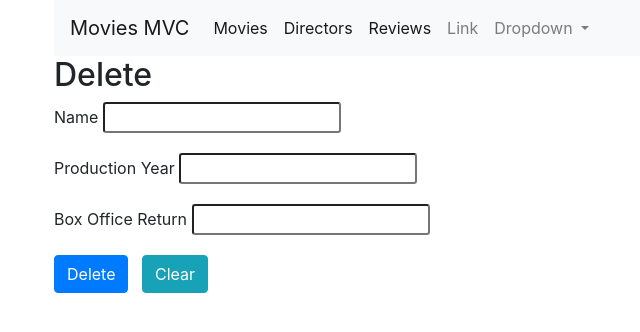
After one commit to Guruknar/MoviesMvcWissen-master, an ASP.NET MVC app: template 036_MoviesMvcWissen/Views/Movies/Delete.cshtml in a window 1280 px wide. The commit adds this page. Shown: the top 332 px of the page, without its empty margins (31-671 px from the left). Run offline with ASP.NET Core 8 and stand-ins for ASP.NET MVC 5, Linux system fonts and the light colour scheme; the template is opened without the code that fills it, so the values that code supplies are empty; the project's own start-up code is not run, and a stand-in starts its controllers and pages; some libraries are stand-ins or nearby versions.

Commit message:
commithome

```diff
--- /dev/null
+++ b/036_MoviesMvcWissen/Views/Movies/Delete.cshtml
@@ -0,0 +1,24 @@
+
+@{
+    ViewBag.Title = "Delete";
+}
+
+<h2>@ViewBag.Title</h2>
+
+<form action="~/Movies/Delete" method="post">
+    <div class="form-group">
+        <label for="tbName">Name</label>
+        <input type="text" class="form-control-sm" id="tbName" name="Name" />
+    </div>
+    <div class="form-group">
+        <label for="tbProductionYear">Production Year</label>
+        <input type="text" class="form-control-sm" id="tbProductionYear" name="ProductionYear" />
+    </div>
+    <div class="form-group">
+        <label for="tbBoxOfficeReturn">Box Office Return</label>
+        <input type="text" class="form-control-sm" id="tbBoxOfficeReturn" name="BoxOfficeReturn" />
+    </div>
+    <button type="submit" class="btn btn-primary">Delete</button>
+    &nbsp;
+    <button type="reset" class="btn btn-info">Clear</button>
+</form>
--- a/036_MoviesMvcWissen/Views/Movies/Index.cshtml
+++ b/036_MoviesMvcWissen/Views/Movies/Index.cshtml
@@ -8,7 +8,11 @@
 <form action="~/Movies/Add">
 <input type="submit" value="Add Movie" />
 </form>
+<form action="~/Movies/Delete">
+    <input type="submit" value="Delete Movie" />
+</form>
 <a href="~/Movies/Add" >Add Movie</a>
+<a href="~/Movies/Delete">delete Movie</a>
 <br />
 <span style="color: chocolate;">@Model.Count() movies found</span>
 <table class="table" style="background-color: lightblue;">
```
Also changed, not shown: 036_MoviesMvcWissen/Controllers/MoviesController.cs (+20 -0 lines), 036_MoviesMvcWissen/036_MoviesMvcWissen.csproj.
